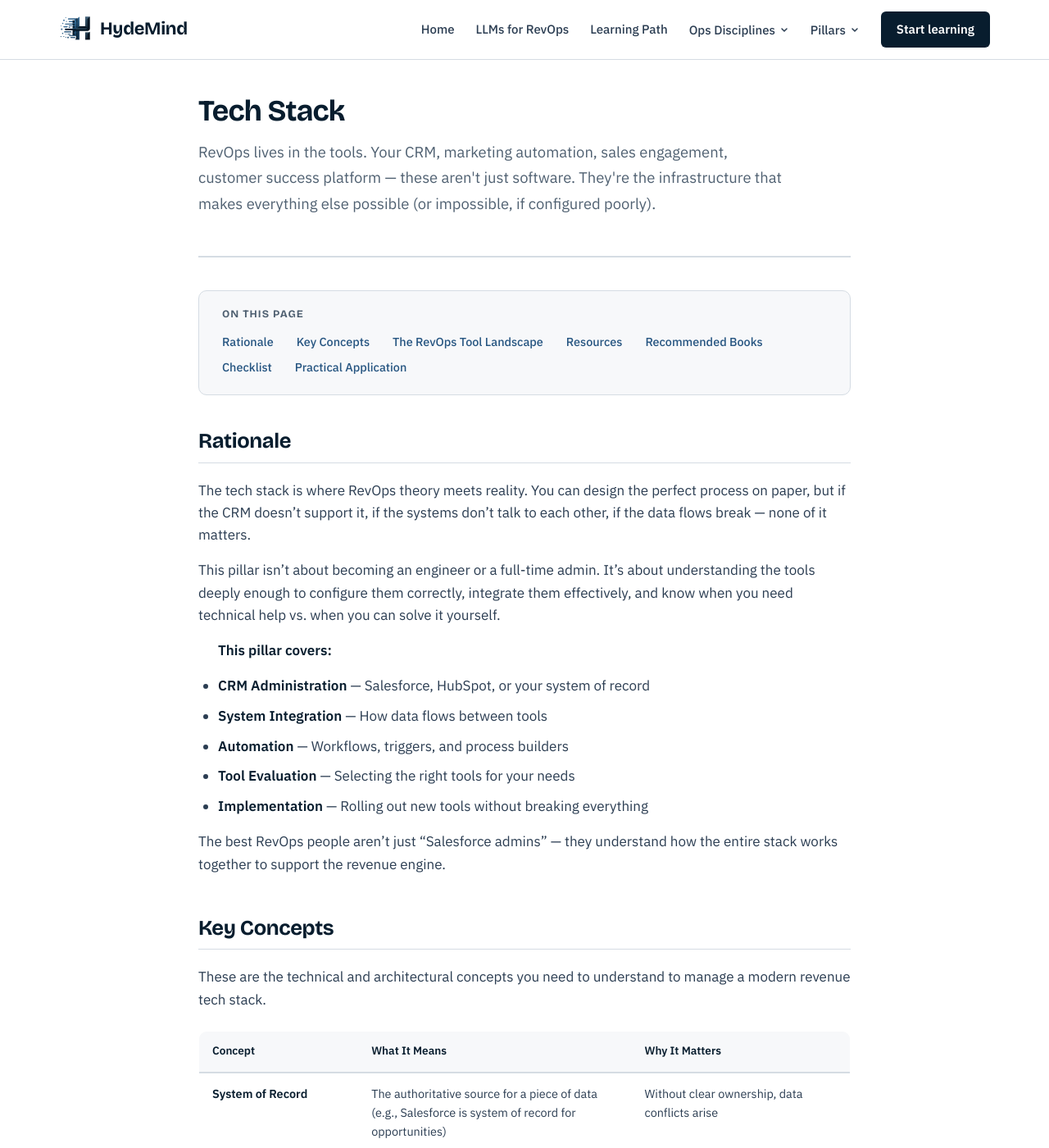
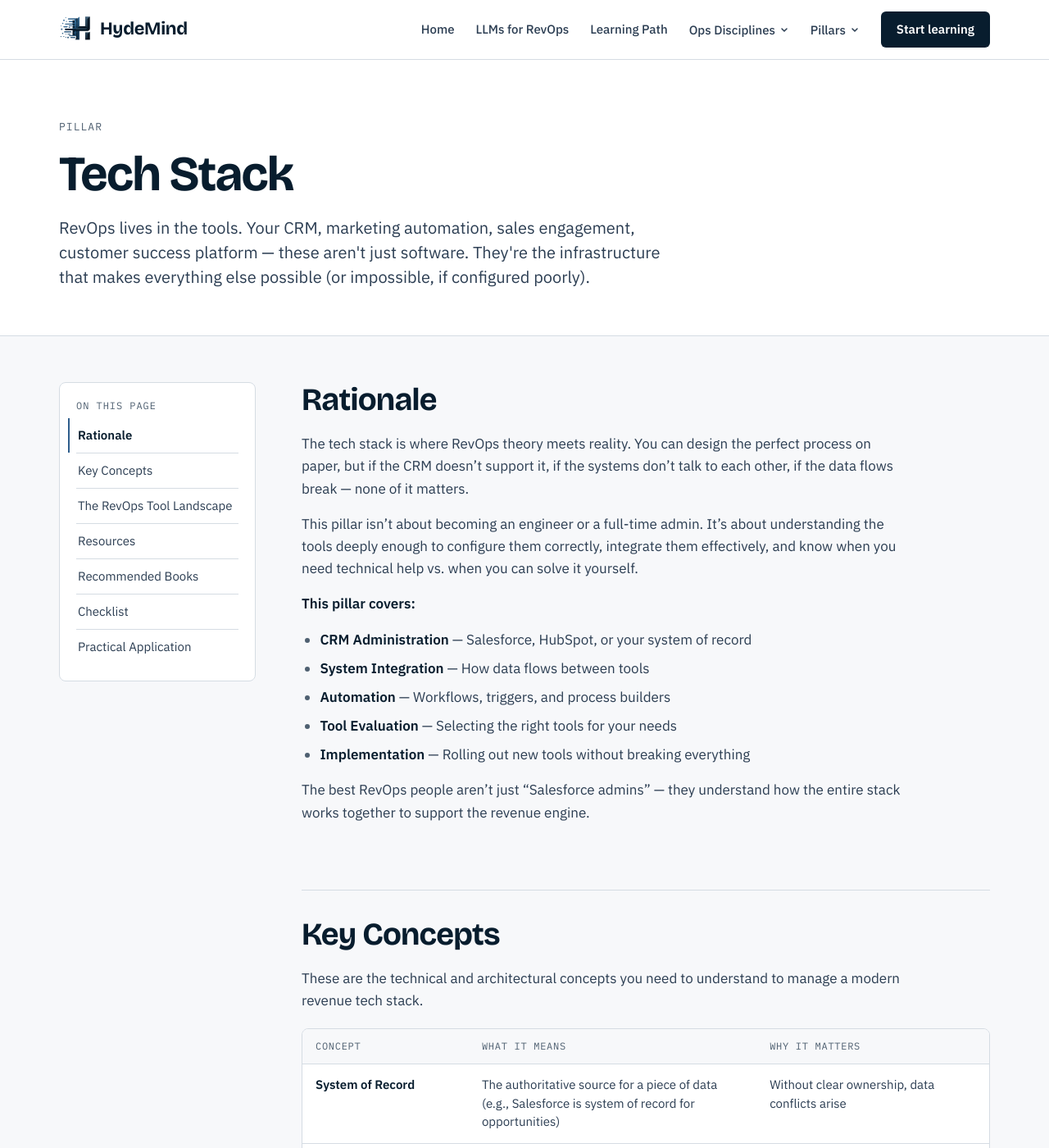
Before and after one commit to jandhyde/hydemind, a Jekyll site: the page built from pages/tech-stack.md, in a window 1280 px wide and 1400 px high. Shown: the whole window at 82% size. Built offline with Jekyll 4.4.1, drawn with Linux system fonts in a browser that asks for light colours.

Commit message:
Redesign v3, PR 2: pillar page layout (#5)
Applies the v3 pillar layout to all ten pages that share
_layouts/pillar.html (six pillars, three Ops Discipline pages, LLMs for
RevOps). No page content changed.

- Hero band: page-type label (Pillar / Ops Discipline / Foundation),
  v3 H1 and intro sizes
- Sticky "On this page" rail on desktop with current-section highlight;
  block above content at <=1024px
- v3 section headings, lists, navy Related KPIs panel, tinted example
  boxes (no left border), tool-landscape cards
- Tables restyled (mono headers, row hover); Type and Cost cells shown
  as chips
- Checklist markers now apply only to lists inside the Checklist
  section; Practical Application and later lists render as bullets
- Anchors account for the sticky header (scroll-margin-top)


Claude-Session: https://claude.ai/code/session_01GY8kyAM3PwtUttprZ7qxGf

Co-authored-by: Claude Opus 5.5 <noreply@anthropic.com>

```diff
--- a/_layouts/pillar.html
+++ b/_layouts/pillar.html
@@ -1,17 +1,26 @@
 ---
 layout: default
 ---
+{%- assign pillar_urls = "/data/,/customer-processes/,/kpi-reporting/,/tech-stack/,/enablement/,/strategic-insights/" | split: "," -%}
+{%- assign discipline_urls = "/sales-operations/,/marketing-operations/,/cs-operations/" | split: "," -%}
+{%- if pillar_urls contains page.url -%}{%- assign page_kind = "Pillar" -%}
+{%- elsif discipline_urls contains page.url -%}{%- assign page_kind = "Ops Discipline" -%}
+{%- else -%}{%- assign page_kind = "Foundation" -%}{%- endif -%}
 <article class="pillar-page">
-  <div class="content-container">
 
-    <header class="pillar-hero">
+  <header class="pillar-hero">
+    <div class="pillar-wrap">
+      <p class="kicker">{{ page_kind }}</p>
       <h1>{{ page.title }}</h1>
       <p class="pillar-intro">{{ page.intro }}</p>
-    </header>
+    </div>
+  </header>
+
+  <div class="pillar-wrap pillar-body{% unless page.toc %} no-toc{% endunless %}">
 
     {% if page.toc %}
     <nav class="pillar-toc" aria-label="On this page">
-      <h2 class="toc-heading">On This Page</h2>
+      <h2 class="toc-heading">On this page</h2>
       <ul class="toc-list">
         {% for item in page.toc %}
         <li><a href="#{{ item.id }}">{{ item.label }}</a></li>
--- a/assets/css/style.css
+++ b/assets/css/style.css
@@ -613,142 +613,220 @@ hr {
 .career-block h3 { margin-top: 0; }
 
 /* ============================================
-   PILLAR PAGES
+   PILLAR PAGES (v3) -- shared by the six pillars,
+   the three Ops Discipline pages and LLMs for RevOps
    ============================================ */
-.pillar-hero {
-  padding-bottom: 2rem;
-  border-bottom: 2px solid var(--color-border);
-  margin-bottom: 2.5rem;
-}
-.pillar-hero h1 { margin-bottom: 0.75rem; }
-.pillar-intro {
-  font-size: 1.15rem;
-  color: var(--color-text-muted);
-  max-width: 720px;
-  line-height: 1.7;
+.pillar-page { background: var(--ground); }
+
+.pillar-wrap {
+  max-width: var(--max-width);
+  margin: 0 auto;
+  padding: 0 2rem;
 }
 
-/* TOC */
+/* Hero */
+.pillar-hero {
+  background: var(--surface);
+  border-bottom: 1px solid var(--line);
+  padding: 72px 0 56px;
+}
+.pillar-hero .kicker { margin: 0 0 16px; }
+.pillar-hero h1 {
+  font-size: clamp(2.75rem, 5vw, 3.75rem);
+  line-height: 1.02;
+  letter-spacing: -0.025em;
+  margin: 0 0 20px;
+  max-width: 900px;
+}
+.pillar-intro {
+  font-size: 1.25rem;
+  line-height: 1.5;
+  color: var(--ink-2);
+  max-width: 760px;
+  margin: 0;
+  text-wrap: pretty;
+}
+
+/* Body: sticky TOC rail + content */
+.pillar-body {
+  display: grid;
+  grid-template-columns: 240px minmax(0, 1fr);
+  gap: 56px;
+  align-items: start;
+  padding-top: 56px;
+  padding-bottom: 96px;
+}
+.pillar-body.no-toc { grid-template-columns: minmax(0, 1fr); }
+
 .pillar-toc {
-  background: var(--color-section-bg);
-  border: 1px solid var(--color-border);
-  border-radius: 10px;
-  padding: 1.25rem 1.75rem;
-  margin-bottom: 2.5rem;
+  position: sticky;
+  top: calc(var(--header-height) + 24px);
+  max-height: calc(100vh - var(--header-height) - 48px);
+  overflow-y: auto;
+  background: var(--surface);
+  border: 1px solid var(--line);
+  border-radius: var(--radius-card);
+  padding: 20px;
 }
 .toc-heading {
-  font-size: 0.8rem;
+  font-family: var(--font-mono);
+  font-size: 0.75rem;
+  font-weight: 400;
+  letter-spacing: 0.08em;
   text-transform: uppercase;
+  color: var(--muted);
+  margin: 0 0 8px;
+  padding: 0;
+  border: none;
+}
+.toc-list { list-style: none; padding: 0; margin: 0; }
+.toc-list li { margin: 0; border-bottom: 1px solid var(--line); }
+.toc-list li:last-child { border-bottom: none; }
+.toc-list a {
+  display: block;
+  padding: 9px 0 9px 10px;
+  margin-left: -10px;
+  font-size: 0.9375rem;
+  color: var(--ink-2);
+  border-left: 2px solid transparent;
+  text-decoration: none;
+}
+.toc-list a:hover { color: var(--ink); text-decoration: underline; }
+.toc-list a.is-current { color: var(--ink); font-weight: 600; border-left-color: var(--accent); }
+
+.pillar-content { min-width: 0; max-width: 860px; }
+.pillar-content [id] { scroll-margin-top: calc(var(--header-height) + 24px); }
+
+.pillar-content h2 {
+  font-size: clamp(1.75rem, 3vw, 2.5rem);
+  line-height: 1.1;
+  letter-spacing: -0.02em;
+  margin: 80px 0 20px;
+  padding: 32px 0 0;
+  border-bottom: none;
+  border-top: 1px solid var(--line);
+}
+.pillar-content > h2:first-child { margin-top: 0; padding-top: 0; border-top: none; }
+.pillar-content h3 {
+  font-size: 1.5rem;
+  line-height: 1.2;
+  margin: 40px 0 12px;
+}
+.pillar-content h4 { margin: 24px 0 8px; }
+.pillar-content p, .pillar-content li { max-width: 72ch; }
+
+/* Lists: plain bullets by default */
+.pillar-content ul { list-style: disc; padding-left: 1.4rem; }
+.pillar-content ul li { margin-bottom: 0.5rem; line-height: 1.6; }
+.pillar-content ul li::marker { color: var(--muted); }
+
+/* Checklist: visual-only square markers on lists after the
+   Checklist heading and before the next section heading */
+.pillar-content #checklist ~ ul { list-style: none; padding-left: 0; }
+.pillar-content #checklist ~ ul li {
+  position: relative;
+  padding: 10px 0 10px 32px;
+  margin: 0;
+  border-bottom: 1px solid var(--line);
+}
+.pillar-content #checklist ~ ul li:last-child { border-bottom: none; }
+.pillar-content #checklist ~ ul li::before {
+  content: '';
+  position: absolute;
+  left: 0;
+  top: 14px;
+  width: 16px;
+  height: 16px;
+  border: 1.5px solid var(--line-strong);
+  border-radius: 3px;
+  background: var(--surface);
+}
+.pillar-content #checklist ~ h2 ~ ul { list-style: disc; padding-left: 1.4rem; }
+.pillar-content #checklist ~ h2 ~ ul li { padding: 0; margin-bottom: 0.5rem; border-bottom: none; }
+.pillar-content #checklist ~ h2 ~ ul li::before { content: none; }
+
+/* Related KPIs box: navy panel */
+.kpi-box {
+  background: var(--ink);
+  color: var(--on-ink-2);
+  border-radius: var(--radius-card);
+  padding: 24px 28px;
+  margin: 20px 0 28px;
+}
+.kpi-box h4 {
+  font-family: var(--font-mono);
+  font-size: 0.75rem;
+  font-weight: 400;
   letter-spacing: 0.08em;
-  color: var(--color-text-muted);
-  margin: 0 0 0.75rem;
-  border-bottom: none;
-  padding-bottom: 0;
+  text-transform: uppercase;
+  color: var(--on-ink-muted);
+  margin: 0 0 12px;
 }
-.toc-list {
-  display: flex;
-  flex-wrap: wrap;
-  gap: 0.25rem 1.75rem;
-  list-style: none;
-  padding: 0;
-  margin: 0;
-}
-.toc-list li { margin: 0; }
-.toc-list a { font-size: 0.9rem; font-weight: 500; }
-
-.pillar-content h2:first-child { margin-top: 0; }
-
-/* Related KPIs box */
-.kpi-box {
-  border: 1px solid var(--color-border);
-  border-radius: 10px;
-  padding: 1.5rem 1.75rem;
-  margin: 1.5rem 0;
-  background: var(--color-section-bg);
-}
-.kpi-box h4 { color: var(--color-secondary); margin-top: 0; margin-bottom: 0.75rem; }
+.kpi-box strong { color: #fff; }
+.kpi-box a { color: var(--on-ink); text-decoration: underline; }
 .kpi-box ul { margin-bottom: 0; }
+.pillar-content .kpi-box ul li::marker { color: var(--accent-light); }
 .kpi-box p:last-child { margin-bottom: 0; }
 
-/* Example boxes */
+/* Example boxes: tint, no left border (v3 rule) */
 .example-box {
-  background: var(--color-section-bg);
-  border-left: 4px solid var(--color-accent);
-  padding: 1.25rem 1.5rem;
-  margin: 1.5rem 0;
-  border-radius: 0 10px 10px 0;
+  background: var(--tint);
+  border-radius: var(--radius-card);
+  padding: 24px 28px;
+  margin: 24px 0;
 }
 .example-box h4 { margin-top: 0; }
+
+/* Tool landscape cards */
+.tool-category {
+  background: var(--surface);
+  border: 1px solid var(--line);
+  border-radius: var(--radius-card);
+  padding: 20px 24px;
+  margin-bottom: 12px;
+}
+.pillar-content .tool-category h3 { font-size: 1.2rem; margin: 0 0 6px; }
+.tool-category p { margin-bottom: 6px; }
+.tool-category p:last-child { margin-bottom: 0; }
+.tool-examples { font-size: 0.9375rem; color: var(--muted); }
 
 /* ============================================
    TABLES
    ============================================ */
 table {
   width: 100%;
-  border-collapse: collapse;
-  margin: 1.5rem 0;
-  font-size: 0.9rem;
-  border: 1px solid var(--color-border);
-  border-radius: 10px;
+  border-collapse: separate;
+  border-spacing: 0;
+  margin: 20px 0 28px;
+  font-size: 0.9375rem;
+  line-height: 1.5;
+  background: var(--surface);
+  border: 1px solid var(--line);
+  border-radius: var(--radius-card);
   overflow: hidden;
 }
-thead { background: var(--color-section-bg); }
+thead { background: var(--ground); }
 th {
-  font-weight: 600;
+  font-family: var(--font-mono);
+  font-weight: 400;
+  font-size: 0.75rem;
+  letter-spacing: 0.06em;
+  text-transform: uppercase;
   text-align: left;
-  padding: 0.85rem 1rem;
-  border-bottom: 2px solid var(--color-border);
-  color: var(--color-primary);
-  font-size: 0.85rem;
+  color: var(--muted);
+  padding: 12px 16px;
+  border-bottom: 1px solid var(--line);
+  white-space: nowrap;
 }
 td {
-  padding: 0.85rem 1rem;
-  border-bottom: 1px solid var(--color-border);
+  padding: 14px 16px;
+  border-bottom: 1px solid var(--line);
   vertical-align: top;
 }
 tr:last-child td { border-bottom: none; }
-tbody tr:hover { background: var(--color-section-bg); }
+tbody tr:hover { background: var(--tint); }
 td:first-child a { font-weight: 500; }
-
-/* ============================================
-   CHECKLISTS (Pillar pages)
-   ============================================ */
-.pillar-content ul {
-  list-style: none;
-  padding-left: 0;
-}
-.pillar-content ul li {
-  position: relative;
-  padding-left: 2rem;
-  margin-bottom: 0.6rem;
-  line-height: 1.6;
-}
-.pillar-content ul li::before {
-  content: '';
-  position: absolute;
-  left: 0;
-  top: 0.35rem;
-  width: 18px;
-  height: 18px;
-  border: 2px solid var(--color-border);
-  border-radius: 4px;
-  background: var(--color-white);
-}
-
-/* Override for KPI box lists and regular bullet lists */
-.kpi-box ul li,
-.pillar-content .rationale-covers li {
-  padding-left: 0;
-}
-.kpi-box ul li::before,
-.pillar-content .rationale-covers li::before {
-  content: none;
-}
-.kpi-box ul,
-.pillar-content .rationale-covers {
-  list-style: disc;
-  padding-left: 1.5rem;
-}
+td .chip { white-space: normal; text-align: left; }
 
 /* ============================================
    FOOTER
@@ -871,7 +949,6 @@ td:first-child a { font-weight: 500; }
   .career-grid { grid-template-columns: 1fr; }
   .kpi-grid { grid-template-columns: repeat(3, 1fr); }
   .kpi-tooltip { width: 200px; font-size: 0.75rem; }
-  .toc-list { flex-direction: column; gap: 0.25rem; }
 
   table {
     display: block;
@@ -897,6 +974,8 @@ td:first-child a { font-weight: 500; }
    MOBILE NAV (<=1024px: six items + CTA do not fit)
    ============================================ */
 @media (max-width: 1024px) {
+  .pillar-body { grid-template-columns: minmax(0, 1fr); gap: 32px; padding-top: 32px; }
+  .pillar-toc { position: static; max-height: none; }
   .header-inner { position: relative; }
   .nav-toggle { display: inline-flex; }
   .site-nav {
@@ -931,6 +1010,15 @@ td:first-child a { font-weight: 500; }
 @media (max-width: 768px) {
   .footer-grid { grid-template-columns: repeat(2, minmax(0, 1fr)); }
   .footer-brand { grid-column: 1 / -1; }
+}
+
+@media (max-width: 720px) {
+  .pillar-wrap { padding-left: 1rem; padding-right: 1rem; }
+  .pillar-hero { padding: 48px 0 40px; }
+  .pillar-intro { font-size: 1.125rem; }
+  .pillar-content h2 { margin-top: 56px; padding-top: 24px; }
+  .pillar-body { padding-bottom: 64px; }
+  .kpi-box, .example-box { padding: 20px; }
 }
 
 @media (max-width: 480px) {
--- a/assets/js/main.js
+++ b/assets/js/main.js
@@ -80,6 +80,57 @@
     });
   });
 
+  // Resource tables: show Type and Cost cells as chips (styling only)
+  document.querySelectorAll('.pillar-content table').forEach(function (table) {
+    var heads = Array.prototype.map.call(table.querySelectorAll('thead th'), function (th) {
+      return th.textContent.trim().toLowerCase();
+    });
+    heads.forEach(function (h, i) {
+      if (h !== 'type' && h !== 'cost') return;
+      table.querySelectorAll('tbody tr').forEach(function (tr) {
+        var td = tr.children[i];
+        if (!td || td.querySelector('*') || !td.textContent.trim()) return;
+        var span = document.createElement('span');
+        span.className = 'chip';
+        span.textContent = td.textContent.trim();
+        td.textContent = '';
+        td.appendChild(span);
+      });
+    });
+  });
+
+  // On-this-page: mark the section currently in view
+  var tocLinks = document.querySelectorAll('.pillar-toc a[href^="#"]');
+  if (tocLinks.length) {
+    var byId = {};
+    var targets = [];
+    tocLinks.forEach(function (a) {
+      var el = document.getElementById(decodeURIComponent(a.getAttribute('href').slice(1)));
+      if (el) { byId[el.id] = a; targets.push(el); }
+    });
+    var currentId = null;
+    var update = function () {
+      var line = window.innerHeight * 0.3;
+      var id = targets.length ? targets[0].id : null;
+      targets.forEach(function (el) { if (el.getBoundingClientRect().top <= line) id = el.id; });
+      if ((window.innerHeight + window.scrollY) >= document.documentElement.scrollHeight - 2 && targets.length) {
+        id = targets[targets.length - 1].id;
+      }
+      if (id === currentId) return;
+      currentId = id;
+      tocLinks.forEach(function (a) { a.classList.remove('is-current'); a.removeAttribute('aria-current'); });
+      if (byId[id]) { byId[id].classList.add('is-current'); byId[id].setAttribute('aria-current', 'true'); }
+    };
+    var ticking = false;
+    window.addEventListener('scroll', function () {
+      if (ticking) return;
+      ticking = true;
+      window.requestAnimationFrame(function () { update(); ticking = false; });
+    }, { passive: true });
+    window.addEventListener('resize', update);
+    update();
+  }
+
   // KPI tooltip touch support
   document.querySelectorAll('.kpi-item').forEach(function (item) {
     item.addEventListener('click', function () {
```
